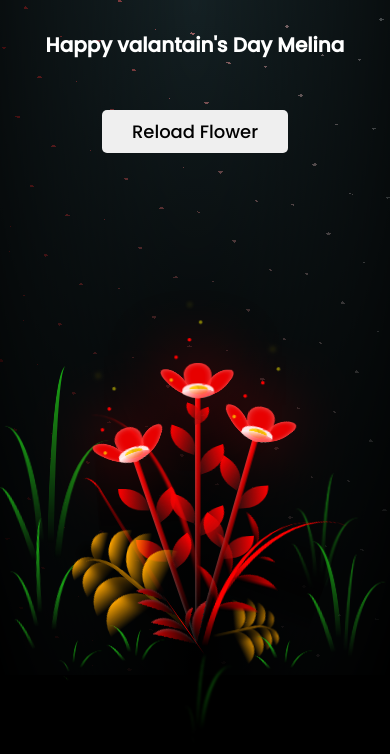
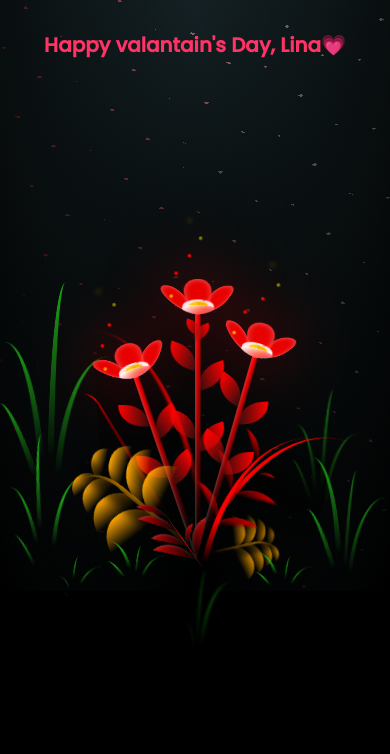
Before and after one commit to abdalla282/flower, a plain HTML site: page flowers.html in a window 390 px wide. Drawn offline with Linux system fonts and the light colour scheme.

Commit message:
Update flowers.html
ch

```diff
--- a/flowers.html
+++ b/flowers.html
@@ -34,7 +34,7 @@
         position: absolute;
         top: 30px;
         font-size: 45px;
-        color: white;
+        color: #ff3366;
         z-index: 999;
         font-family: 'Poppins', sans-serif;
       }
@@ -55,7 +55,7 @@
           font-size: 20px;
         }
         body{
-          min-height: 80vh;
+          min-height: 70vh;
         }
       }
 
@@ -1274,8 +1274,8 @@
   </head>
 
   <body class="">
-    <h1 class="title">Happy valantain's Day Melina</h1>
-    <button class="reloadBtn" onclick="bloomFlower()">Reload Flower</button>
+    <h1 class="title">Happy valantain's Day, Lina💗</h1>
+    <!-- <button class="reloadBtn" onclick="bloomFlower()">Reload Flower</button> -->
     <div class="night"></div>
     <div class="flowers">
       <div class="flower flower--1">
```
